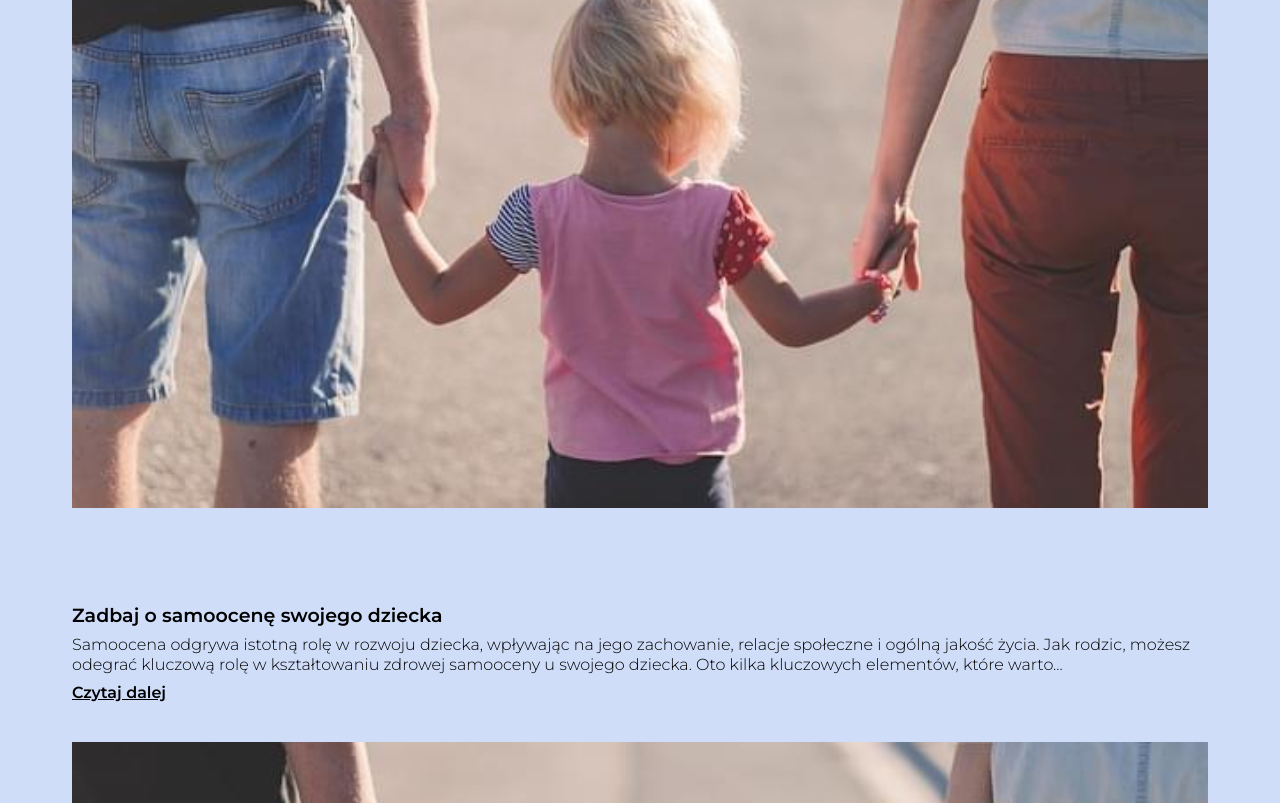
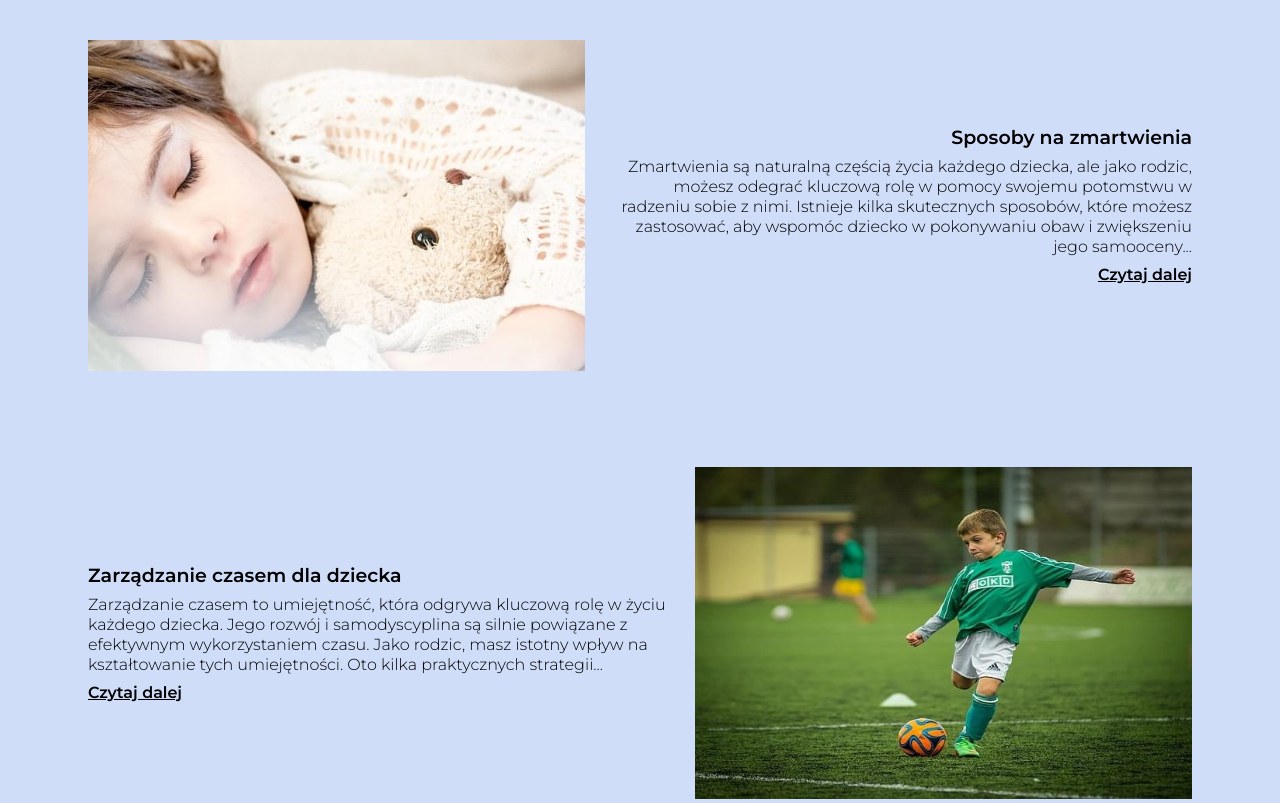
Before and after one commit to Kuba1507/Therapist, a website: page index.html in a window 1280 px wide. Shown: the part 4120-4923 px from the top of the page. Drawn offline with Linux system fonts and the light colour scheme; a web font is replaced by a local one.

Commit message:
styled parents section for tablets

```diff
--- a/index.html
+++ b/index.html
@@ -204,41 +204,43 @@
                                 Czytaj dalej
                             </p>
                         </div>
-                        <img src="dist/img/offers-1.jpg" alt="" class="parents-box__block-image">
+                        <img src="dist/img/parents-1.jpg" alt="Dziecko w ogródku" class="parents-box__block-image">
                     </div>
                     <div class="parents-box__block">
-                        <div class="parents-box__block-text">
+                        <div class="parents-box__block-text parents-box__block-text--ordered">
                             <p class="parents-box__block-text-title">
-                                Zadbaj o samoocenę swojego dziecka
+                                Sposoby na zmartwienia
                             </p>
                             <p class="parents-box__block-text-description">
-                                Samoocena odgrywa istotną rolę w rozwoju dziecka, wpływając na jego zachowanie, relacje
-                                społeczne i ogólną jakość życia. Jak rodzic, możesz odegrać kluczową rolę w
-                                kształtowaniu zdrowej samooceny u swojego dziecka. Oto kilka kluczowych elementów, które
-                                warto...
+                                Zmartwienia są naturalną częścią życia każdego dziecka, ale jako rodzic, możesz odegrać
+                                kluczową rolę w pomocy swojemu potomstwu w radzeniu sobie z nimi. Istnieje kilka
+                                skutecznych sposobów, które możesz zastosować, aby wspomóc dziecko w pokonywaniu obaw i
+                                zwiększeniu jego samooceny...
                             </p>
                             <p class="parents-box__block-text-read-more">
                                 Czytaj dalej
                             </p>
                         </div>
-                        <img src="dist/img/offers-1.jpg" alt="" class="parents-box__block-image">
+                        <img src="dist/img/parents-2.jpg" alt="Śpiące, smutne dziecko"
+                            class="parents-box__block-image parents-box__block-image--ordered">
                     </div>
                     <div class="parents-box__block">
                         <div class="parents-box__block-text">
                             <p class="parents-box__block-text-title">
-                                Zadbaj o samoocenę swojego dziecka
+                                Zarządzanie czasem dla dziecka
                             </p>
                             <p class="parents-box__block-text-description">
-                                Samoocena odgrywa istotną rolę w rozwoju dziecka, wpływając na jego zachowanie, relacje
-                                społeczne i ogólną jakość życia. Jak rodzic, możesz odegrać kluczową rolę w
-                                kształtowaniu zdrowej samooceny u swojego dziecka. Oto kilka kluczowych elementów, które
-                                warto...
+                                Zarządzanie czasem to umiejętność, która odgrywa kluczową rolę w życiu każdego dziecka.
+                                Jego rozwój i samodyscyplina są silnie powiązane z efektywnym wykorzystaniem czasu. Jako
+                                rodzic, masz istotny wpływ na kształtowanie tych umiejętności. Oto kilka praktycznych
+                                strategii...
                             </p>
                             <p class="parents-box__block-text-read-more">
                                 Czytaj dalej
                             </p>
                         </div>
-                        <img src="dist/img/offers-1.jpg" alt="" class="parents-box__block-image">
+                        <img src="dist/img/parents-3.jpg" alt="Dziecko grające w piłkę"
+                            class="parents-box__block-image">
                     </div>
                 </div>
             </div>
--- a/src/sass/_media.scss
+++ b/src/sass/_media.scss
@@ -133,6 +133,37 @@
 
 					&__img {
 						width: 70%;
+					}
+				}
+			}
+		}
+
+		.parents {
+			.wrapper {
+				.parents-box {
+					&__block {
+						flex-direction: row;
+						padding: 1em 3em;
+
+						&-text {
+							&--ordered {
+								margin: 0;
+								text-align: right;
+								order: 2;
+							}
+						}
+
+						&-image {
+							margin-top: 0;
+							margin-left: 1.5em;
+							width: 45%;
+
+							&--ordered {
+								margin: 0;
+								margin-right: 1.5em;
+								order: 1;
+							}
+						}
 					}
 				}
 			}
```
Also changed, not shown: dist/css/hamburger.min.css, dist/css/style.min.css, dist/img/parents-1.jpg (added), dist/img/parents-2.jpg (added), dist/img/parents-3.jpg (added), src/img/parents-1.jpg (added), src/img/parents-2.jpg (added), src/img/parents-3.jpg (added).
